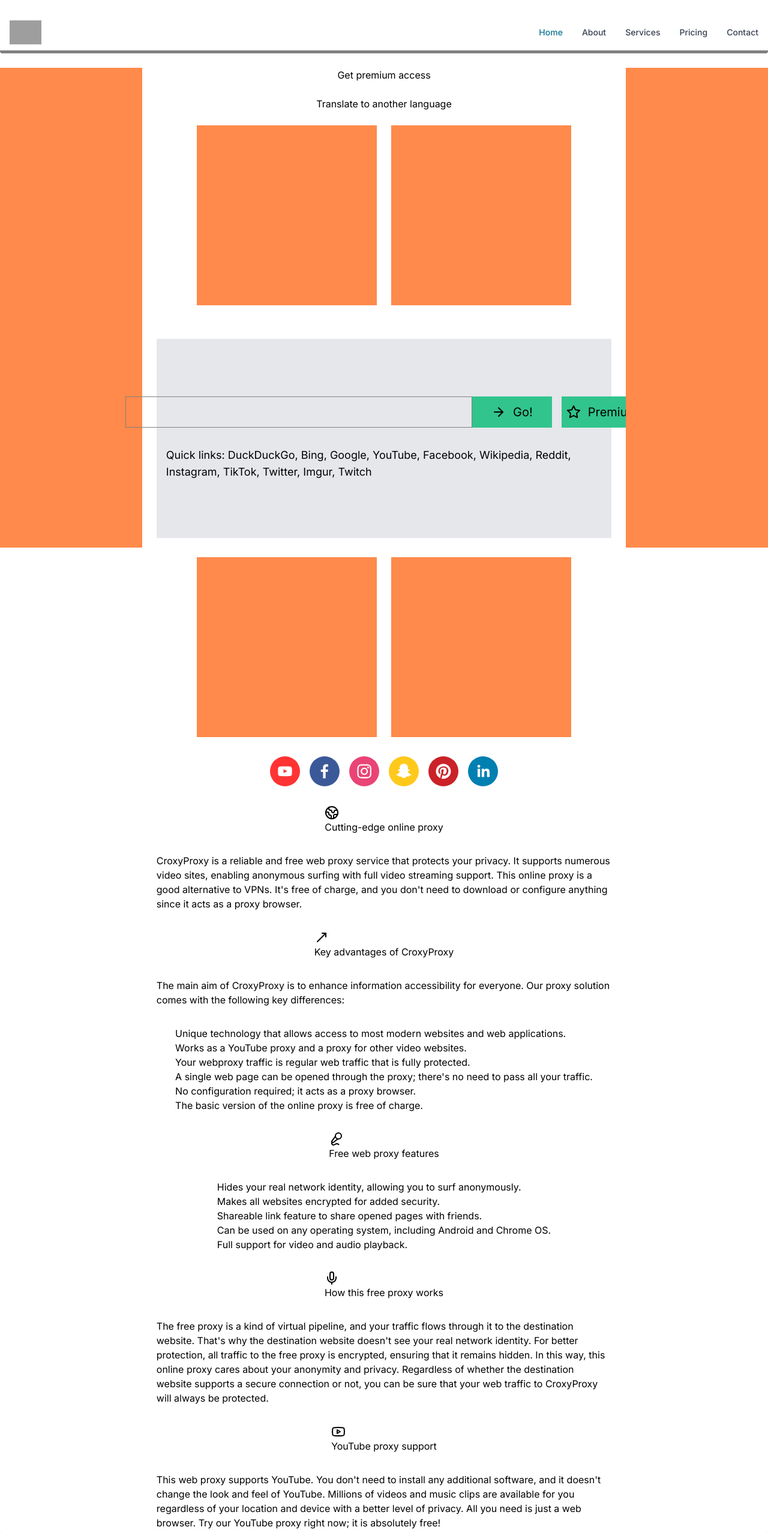
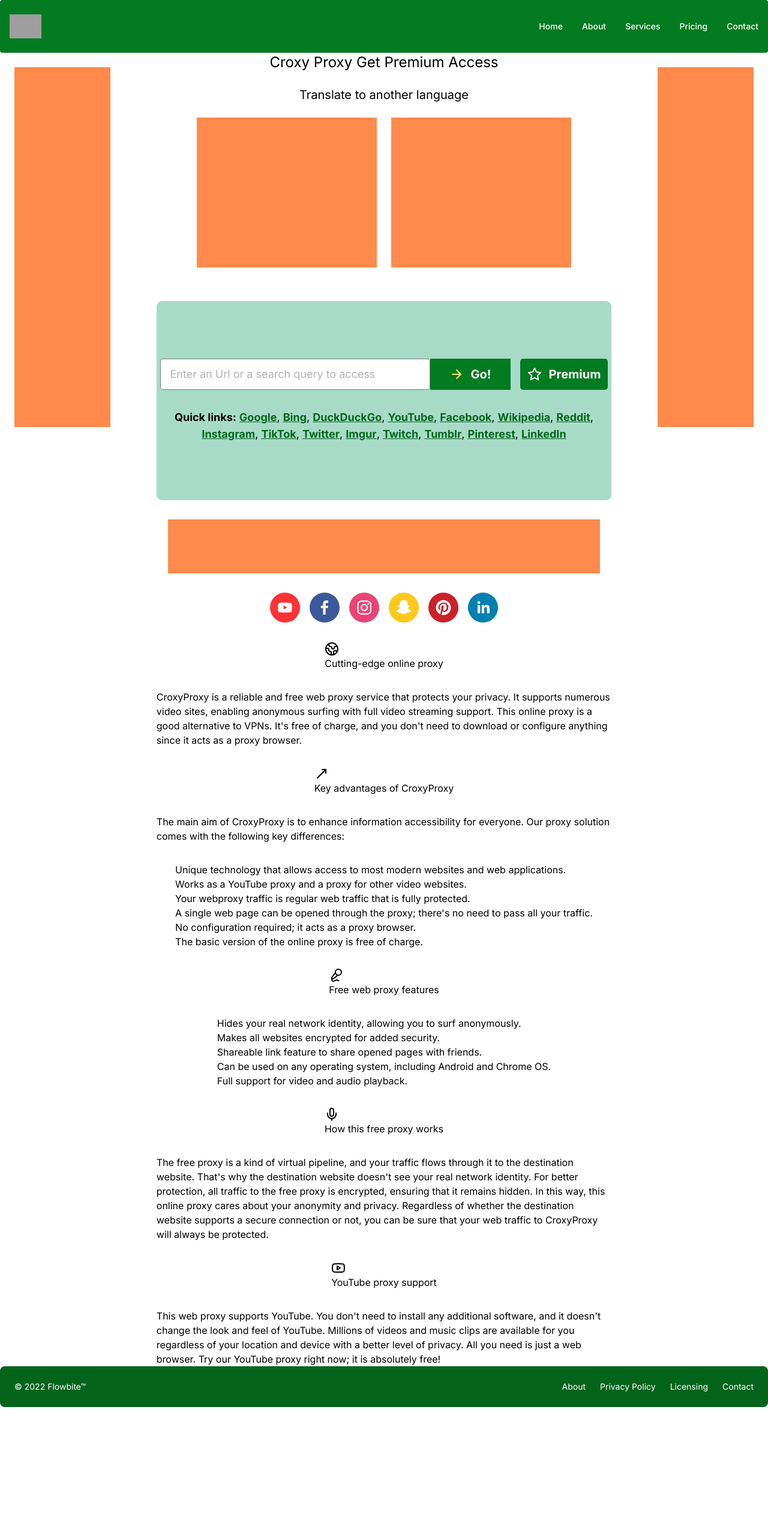
Before and after one commit to faisalakandha/proxy-site-bd, a Next.js app: page / in a window 1280 px wide. Shown: the top 2566 px of the page at 60% size. After the commit the page ends 2346 px from the top, so only its background shows below. Built offline with nearby package versions, Linux system fonts and the light colour scheme; grey boxes are pictures that could not be loaded.

Commit message:
Modified at meeting

```diff
--- a/app/page.tsx
+++ b/app/page.tsx
@@ -9,56 +9,52 @@
     <div>
       <Header />
       <div className="grid grid-cols-5 gap-x-6">
-        <div className="col-span-1 h-screen bg-orange-400">
+        <div className="col-span-1 h-[600px] w-[160px] bg-orange-400 mt-6 ml-6">
 
         </div>
 
         <div className="col-span-3">
           <div className="flex items-center justify-center">
-            <Link href={'/'}>Get premium access</Link><br />
+            <Link className="text-2xl" href={'/'}>Croxy Proxy Get Premium Access</Link><br />
           </div>
 
           <div className="py-6 flex items-center justify-center">
-            <Link className="" href='/'>Translate to another language</Link>
+            <Link className="text-xl" href='/'>Translate to another language</Link>
           </div>
 
           <div className="flex gap-x-6 items-center justify-center">
-            <div className="bg-orange-400 h-[300px] w-[300px]">
+            <div className="bg-orange-400 h-[250px] w-[300px]">
 
             </div>
 
-            <div className="bg-orange-400 h-[300px] w-[300px]">
+            <div className="bg-orange-400 h-[250px] w-[300px]">
 
             </div>
 
           </div>
 
-          <div className="flex flex-col items-center justify-center mt-14 bg-gray-200 py-24 px-4">
+          <div style={{borderRadius:'9px'}} className="flex flex-col items-center justify-center mt-14 bg-[#a7dbc8] py-24 px-4">
             <div className="flex gap-x-4">
               <div className="flex">
-                <div style={{ border: '1px solid grey' }} className="py-4 px-72">
-
+                <div style={{ border: '1px solid grey', borderRadius:'5px' }} className="w-[450px] pl-4 text-[#b4b1b1] bg-white items-center text-left flex text-wrap text-lg">
+                  Enter an Url or a search query to access
                 </div>
-                <div className="py-3 px-8 bg-green-400 flex items-center justify-center gap-x-3 text-xl">
-                  <ArrowRight />
-                  <p>Go!</p>
+                <div className="py-3 px-8 bg-[#037B21] flex items-center justify-center gap-x-3 text-xl">
+                  <ArrowRight className="text-yellow-200" />
+                  <p className="text-white font-bold">Go!</p>
                 </div>
 
               </div>
-              <div className="text-xl gap-x-3 flex items-center justify-center bg-green-400 py-3 px-2">
-                <Star />
-                <p>Premium</p>
+              <div style={{borderRadius:'5px'}} className="text-xl gap-x-3 flex items-center justify-center bg-[#037B21] py-3 px-3">
+                <Star className="text-white" />
+                <p className="text-white font-bold">Premium</p>
               </div>
             </div>
-            <p className="text-lg mt-8">Quick links: DuckDuckGo, Bing, Google, YouTube, Facebook, Wikipedia, Reddit, Instagram, TikTok, Twitter, Imgur, Twitch</p>
+            <p className="text-lg mt-8 text-center"><span className="font-bold">Quick links:</span> <Link className="text-[#04661c] underline font-bold" href=''>Google</Link>,  <Link className="text-[#04661c] underline font-bold" href=''>Bing</Link>,  <Link className="text-[#04661c] underline font-bold" href=''>DuckDuckGo</Link>,  <Link className="text-[#04661c] underline font-bold" href=''>YouTube</Link>,  <Link className="text-[#04661c] underline font-bold" href=''>Facebook</Link>,  <Link className="text-[#04661c] underline font-bold" href=''>Wikipedia</Link>,  <Link className="text-[#04661c] underline font-bold" href=''>Reddit</Link>,  <Link className="text-[#04661c] underline font-bold" href=''>Instagram</Link>,  <Link className="text-[#04661c] underline font-bold" href=''>TikTok</Link>,  <Link className="text-[#04661c] underline font-bold" href=''>Twitter</Link>,  <Link className="text-[#04661c] underline font-bold" href=''>Imgur</Link>,  <Link className="text-[#04661c] underline font-bold" href=''>Twitch</Link>,  <Link className="text-[#04661c] underline font-bold" href=''>Tumblr</Link>,  <Link className="text-[#04661c] underline font-bold" href=''>Pinterest</Link>,  <Link className="text-[#04661c] underline font-bold" href=''>LinkedIn</Link> </p>
           </div>
 
           <div className="flex gap-x-6 items-center justify-center mt-8">
-            <div className="bg-orange-400 h-[300px] w-[300px]">
-
-            </div>
-
-            <div className="bg-orange-400 h-[300px] w-[300px]">
+            <div className="bg-orange-400 h-[90px] w-[720px]">
 
             </div>
 
@@ -134,7 +130,7 @@
 
         </div>
 
-        <div className="col-span-1 h-screen bg-orange-400">
+        <div className="col-span-1 ml-auto h-[600px] mt-6 mr-6 w-[160px] bg-orange-400">
 
         </div>
 
--- a/src/Footer/index.tsx
+++ b/src/Footer/index.tsx
@@ -5,13 +5,13 @@
 
 export function SiteFooter() {
   return (
-    <Footer container>
-      <Footer.Copyright href="#" by="Flowbite™" year={2022} />
+    <Footer style={{backgroundColor:'#04641c'}} className="" container>
+      <Footer.Copyright className="text-white"   href="#" by="Flowbite™" year={2022} />
       <Footer.LinkGroup>
-        <Footer.Link href="#">About</Footer.Link>
-        <Footer.Link href="#">Privacy Policy</Footer.Link>
-        <Footer.Link href="#">Licensing</Footer.Link>
-        <Footer.Link href="#">Contact</Footer.Link>
+        <Footer.Link className="text-white"   href="#">About</Footer.Link>
+        <Footer.Link className="text-white"   href="#">Privacy Policy</Footer.Link>
+        <Footer.Link className="text-white"   href="#">Licensing</Footer.Link>
+        <Footer.Link className="text-white"   href="#">Contact</Footer.Link>
       </Footer.LinkGroup>
     </Footer>
   );
--- a/src/Header/index.tsx
+++ b/src/Header/index.tsx
@@ -6,21 +6,21 @@
 
 export function Header() {
   return (
-    <Navbar className="my-6"  style={{borderBottom:'5px solid grey'}} fluid rounded>
+    <Navbar style={{backgroundColor:'#037b21'}} className="py-6"  fluid rounded>
       <Navbar.Brand as={Link} href="/">
         <img src="https://www.bdlawnews.com/wp-content/uploads/2021/06/bdln-logos.png" className="mr-3 h-10 sm:h-9" alt="Proxy Server BD Logo" />
       </Navbar.Brand>
       <Navbar.Toggle />
       <Navbar.Collapse>
-        <Navbar.Link href="#" active>
+        <Navbar.Link className="text-white"  href="#">
           Home
         </Navbar.Link>
-        <Navbar.Link as={Link} href="#">
+        <Navbar.Link className="text-white" as={Link} href="#">
           About
         </Navbar.Link>
-        <Navbar.Link href="#">Services</Navbar.Link>
-        <Navbar.Link href="#">Pricing</Navbar.Link>
-        <Navbar.Link href="#">Contact</Navbar.Link>
+        <Navbar.Link className="text-white"  href="#">Services</Navbar.Link>
+        <Navbar.Link className="text-white"  href="#">Pricing</Navbar.Link>
+        <Navbar.Link className="text-white"  href="#">Contact</Navbar.Link>
       </Navbar.Collapse>
     </Navbar>
   );
```
